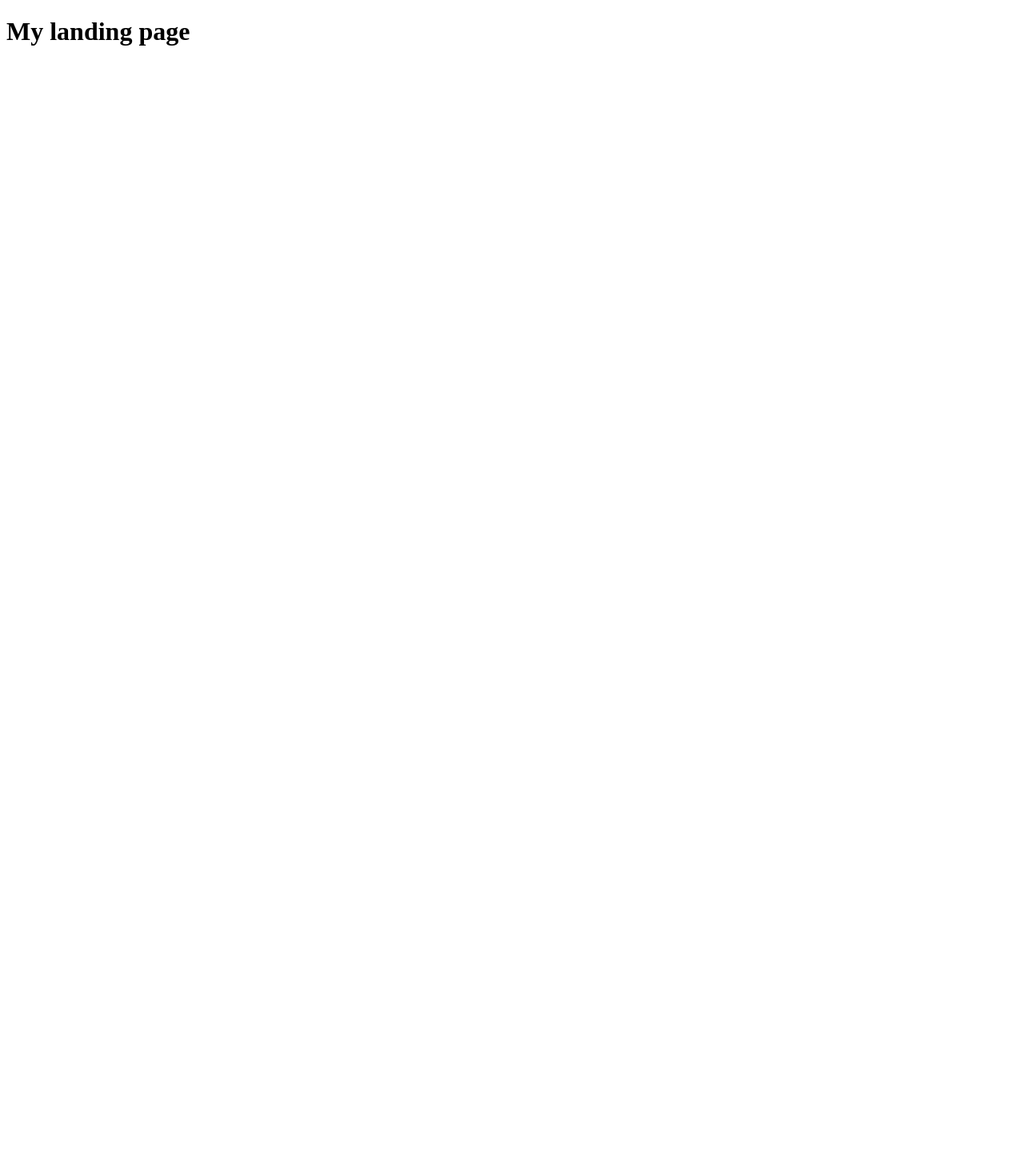
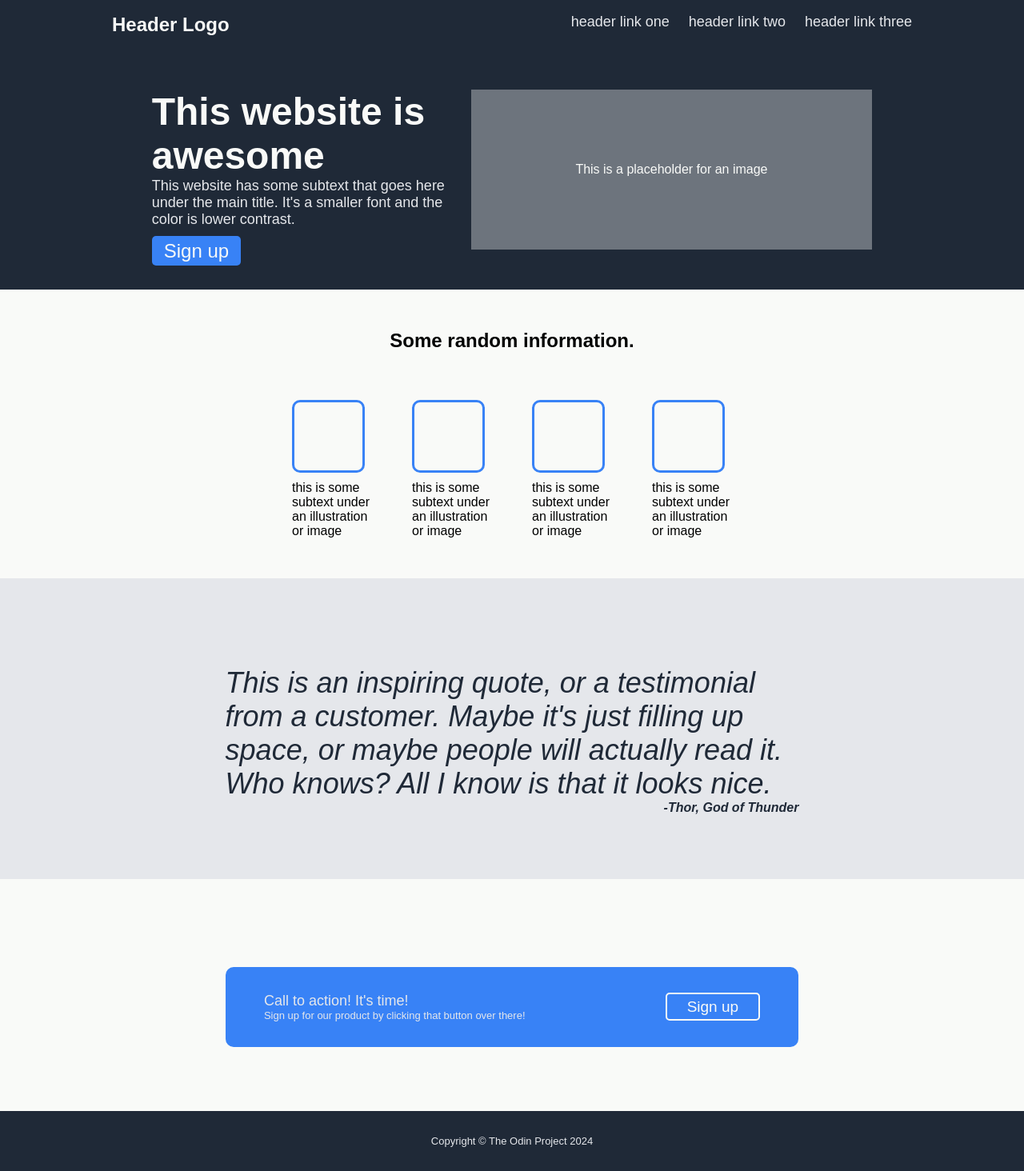
Before and after one commit to Isfaf-Uz-Zaman/landingpageOdin, a plain HTML site: page index.html in a window 1280 px wide. Shown: the whole page at 80% size. Before the commit the page ends 800 px from the top, so only its background shows below. Drawn offline with Linux system fonts and the light colour scheme.

Commit message:
first commit

```diff
--- a/index.html
+++ b/index.html
@@ -1,13 +1,119 @@
 <!DOCTYPE html>
 <html lang="en">
+
 <head>
     <meta charset="UTF-8">
     <meta name="viewport" content="width=device-width, initial-scale=1.0">
+    <link rel="stylesheet" href="style.css">
     <title>Landing Page</title>
-    <h1>My landing page</h1>
+    <div class="container">
+
+        <div class="head">
+            <ul>
+                <a href="" class="LogoHeader">Header Logo</a>
+                <a href="" class="HeaderLink">header link three</a>
+                <a href="" class="HeaderLink">header link two</a>
+                <a href="" class="HeaderLink">header link one</a>
+
+            </ul>
+        </div>
+
+        <div class="TheBody">
+            <div class="BodyOne">
+                <h1>This website is awesome</h1>
+                <p>This website has some subtext that goes here under the main title. It's a smaller font and the color
+                    is lower contrast.</p>
+                <a href="">Sign up</a>
+
+            </div>
+
+            <div class="BodyTwo">
+                <p>This is a placeholder for an image</p>
+            </div>
+
+        </div>
+
+        <div class="RandomInfo">
+
+            <H2>Some random information.</H2>
+
+            <div class="ParentForBox">
+
+                <div class="NewBox">
+                    <div class="BlueBox"></div>
+                    <p>this is some subtext under an illustration or image</p>
+
+                </div>
+
+                <div class="NewBox">
+                    <div class="BlueBox"></div>
+                    <p>this is some subtext under an illustration or image</p>
+
+                </div>
+
+                <div class="NewBox">
+                    <div class="BlueBox"></div>
+                    <p>this is some subtext under an illustration or image</p>
+
+                </div>
+
+                <div class="NewBox">
+                    <div class="BlueBox"></div>
+                    <p >this is some subtext under an illustration or image</p>
+
+                </div>
+
+
+            </div>
+
+
+
+        </div>
+
+
+        <div class="InspirationBox">
+
+            <div class="HoldTheQuote">
+
+                <p class="TheQuote">This is an inspiring quote, or a testimonial from a customer. Maybe it's just filling up space, or
+                    maybe people will actually read it. Who knows? All I know is that it looks nice.</p>
+                <p class="NameThor">-Thor, God of Thunder</p>
+
+
+            </div>
+
+
+        </div>
+
+
+        <div class="CallActionContainer">
+
+            <div class="CallToActionBox">
+
+                <div class="CallParagraph"><p class="Action">Call to action! It's time!</p>
+                <p class="CallSubtext">Sign up for our product by clicking that button over there!</p>
+                </div>
+                <div class="CallSignupButton"><a href="">Sign up</a></div>
+
+
+            </div>
+        </div>
+
+
+        <div class="CopyrightContainer">
+            <p>Copyright  &copy; The Odin Project <script>document.write(new Date().getFullYear())</script></p>
+        </div>
+
+
+    </div>
+
+
+    </div>
 
 </head>
+
 <body>
 
 </body>
+
 </html>
--- /dev/null
+++ b/style.css
@@ -0,0 +1,259 @@
+* {
+
+  margin: 0;
+  padding: 0;
+  font-family: Arial, Helvetica, sans-serif;
+}
+
+/* Style the header with a background color and some padding */
+.head {
+  overflow: hidden;
+  background-color: #1F2937;
+  padding: 5px 10% 5px 10%;
+}
+
+/* Style the header links */
+.LogoHeader {
+  float: left;
+  color: #F9FAF8;
+  padding: 12px;
+  text-decoration: none;
+  font-size: 24px;
+  font-weight: bold;
+
+}
+
+
+.HeaderLink {
+
+  float: right;
+  color: #E5E7EB;
+  padding: 12px;
+  text-decoration: none;
+  font-size: 18px;
+}
+
+.TheBody {
+  display: flex;
+  overflow: hidden;
+  height: auto;
+  width: auto;
+  background-color: #1F2937;
+  padding: 50px 10% 50px 10%;
+  justify-content: center;
+  align-items: center;
+  gap: 20px;
+
+}
+
+.BodyOne {
+  height: 200px;
+  width: 37%;
+  background-color: #1F2937;
+}
+
+.BodyTwo {
+  display: flex;
+  height: 200px;
+  width: 49%;
+  background-color: #6d747d;
+  justify-content: center;
+  align-items: center;
+
+}
+
+.BodyTwo p {
+  color: #F9FAF8;
+}
+
+.BodyOne h1 {
+  font-size: 48px;
+  font-weight: bolder;
+  color: #F9FAF8;
+}
+
+.BodyOne p {
+  font-size: 18px;
+  color: #E5E7EB;
+  margin-bottom: 15px;
+}
+
+.BodyOne a {
+  font-size: 24px;
+  color: #F9FAF8;
+  padding: 5px 15px 5px 15px;
+  text-decoration: none;
+  border-radius: 5px;
+  background-color: #3882F6;
+}
+
+
+.RandomInfo {
+
+  display: flex;
+  overflow: hidden;
+  flex-direction: column;
+  height: auto;
+  width: auto;
+  background-color: #F9FAF8;
+  padding: 50px 10% 50px 10%;
+  justify-content: center;
+  align-items: center;
+
+}
+
+.ParentForBox {
+
+  display: flex;
+  margin-top: 60px;
+  gap: 50px;
+}
+
+.BlueBox {
+  height: 85px;
+  width: 85px;
+  background-color: #F9FAF8;
+  border-color: #3882F6;
+  border-style: solid;
+  border-width: 3px;
+  border-radius: 10px;
+}
+
+.NewBox {
+  display: flex;
+  flex-direction: column;
+  width: 100px;
+  gap: 10px;
+}
+
+
+
+/* Inspiration quote section starts here */
+.InspirationBox {
+  display: flex;
+  height: auto;
+  width: auto;
+  background-color: #E5E7EB;
+  padding: 50px 10% 50px 10%;
+  justify-content: center;
+  align-items: center;
+
+
+}
+
+.HoldTheQuote {
+
+  display: flex;
+  flex-direction: column;
+  margin-top: 60px;
+  margin-bottom: 30px;
+  margin-left: 15%;
+  margin-right: 15%;
+}
+
+.TheQuote {
+
+  font-size: 36px;
+  font-style: italic;
+  color: #1F2937;
+  font-weight: lighter;
+}
+
+.NameThor {
+
+  text-align: right;
+  font-size: 16px;
+  font-style: italic;
+  color: #1F2937;
+  font-weight: bold;
+
+
+}
+
+/* Call Action Starts */
+
+.CallActionContainer {
+
+  display: flex;
+  height: auto;
+  width: auto;
+  background-color: #F9FAF8;
+  padding: 50px 10% 50px 10%;
+  justify-content: center;
+  align-items: center;
+
+
+}
+
+.CallToActionBox{
+
+  display: flex;
+
+  height: 100px;
+  width: 70%;
+
+  margin-top: 60px;
+  margin-bottom: 30px;
+  margin-left: 15%;
+  margin-right: 15%;
+  background-color: #3882F6;
+
+  border-radius: 10px;
+
+  justify-content: center;
+  align-items: center;
+
+
+}
+
+
+
+.CallParagraph{
+width: 70%;
+
+}
+
+.Action{
+
+  font-size: 18px;
+  color: #E5E7EB;
+
+}
+
+.CallSubtext{
+
+  font-size: 13px;
+  color: #E5E7EB;
+
+}
+
+
+.CallSignupButton a{
+
+  font-size: 19px;
+  color: #F9FAF8;
+  padding: 5px 25px;
+  text-decoration: none;
+  border-radius: 5px;
+  border: 2px solid #F9FAF8;
+  background-color: #3882F6;
+
+
+}
+
+
+.CopyrightContainer{
+  display: flex;
+  height: auto;
+  width: auto;
+  background-color: #1F2937;
+  padding: 30px 5% 30px 5%;
+  justify-content: center;
+  align-items: center;
+
+}
+
+.CopyrightContainer p{
+  font-size: 13px;
+  color: #E5E7EB;
+}
```
